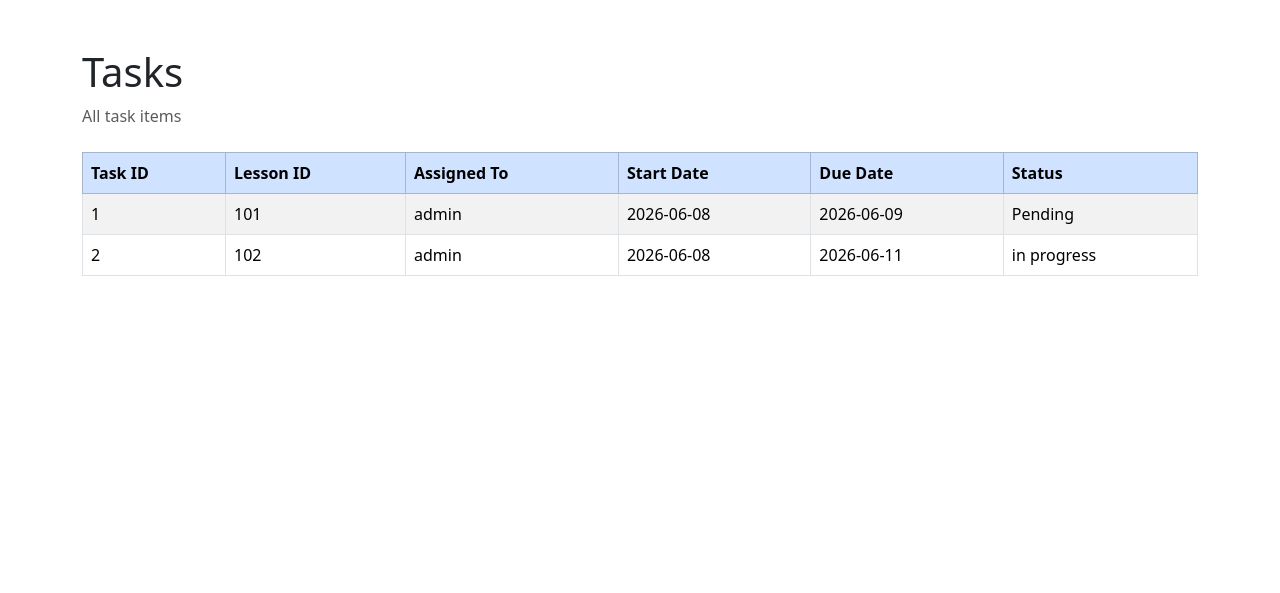
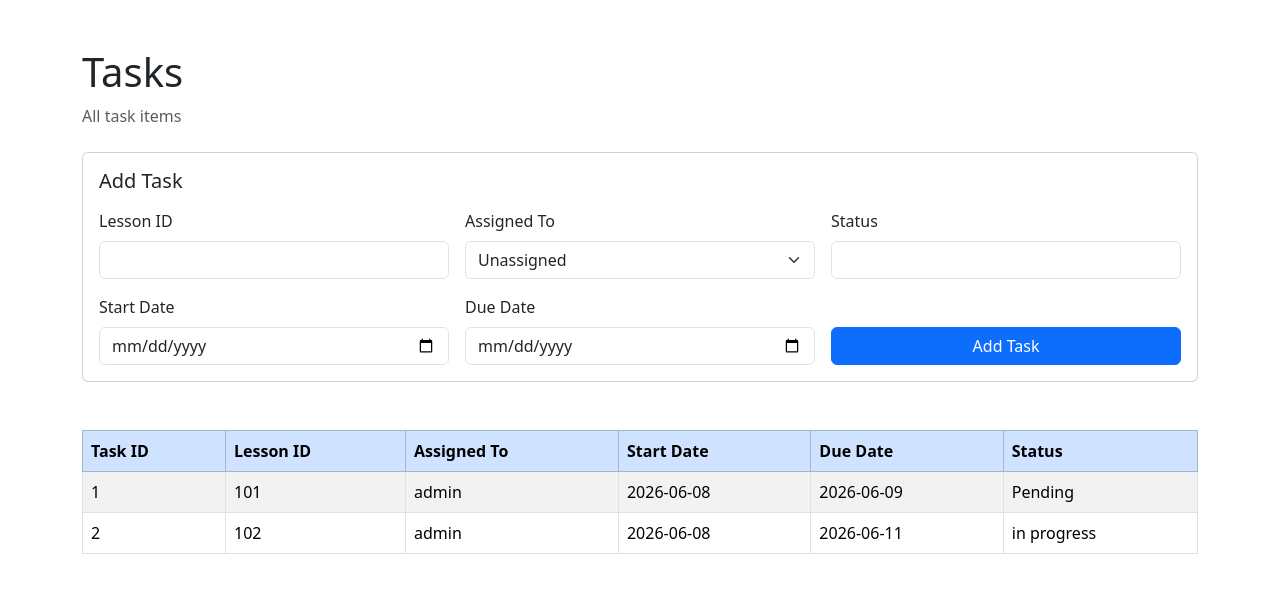
Before and after one commit to ApurwaNile/application_development-_CRUD, a FastAPI app: page /tasks in a window 1280 px wide. Shown: the part 56-649 px from the top of the page. Run offline with FastAPI, Linux system fonts and the light colour scheme; a user stored in the database is signed in.

Commit message:
Create task functionality complete

```diff
--- a/app/routers/tasks.py
+++ b/app/routers/tasks.py
@@ -1,12 +1,14 @@
+from datetime import date
 from pathlib import Path
 
-from fastapi import APIRouter, Depends, Request
+from fastapi import APIRouter, Depends, Form, Request
 from fastapi.responses import RedirectResponse
 from fastapi.templating import Jinja2Templates
 from sqlalchemy import select
 from sqlalchemy.orm import Session, joinedload
 
 from app.models.task import TaskItem
+from app.models.user import User
 from app.routers.auth import get_db, require_login
 
 router = APIRouter(prefix="/tasks", tags=["tasks"])
@@ -26,9 +28,37 @@ async def list_tasks(request: Request, db: Session = Depends(get_db)):
         .options(joinedload(TaskItem.assignee))
         .order_by(TaskItem.id)
     ).unique().all()
+    users = db.scalars(select(User).order_by(User.username)).all()
 
     return templates.TemplateResponse(
         request=request,
         name="task_form.html",
-        context={"tasks": tasks},
+        context={"tasks": tasks, "users": users},
     )
+
+
+@router.post("")
+async def create_task(
+    request: Request,
+    lesson_id: int = Form(...),
+    assigned_to: str = Form(""),
+    start_date: str = Form(...),
+    due_date: str = Form(...),
+    status: str = Form(...),
+    db: Session = Depends(get_db),
+):
+    auth_result = require_login(request)
+    if isinstance(auth_result, RedirectResponse):
+        return auth_result
+
+    task = TaskItem(
+        lesson_id=lesson_id,
+        assigned_to=int(assigned_to) if assigned_to else None,
+        start_date=date.fromisoformat(start_date),
+        due_date=date.fromisoformat(due_date),
+        status=status,
+    )
+    db.add(task)
+    db.commit()
+
+    return RedirectResponse(url="/tasks", status_code=303)
--- a/app/templates/task_form.html
+++ b/app/templates/task_form.html
@@ -16,6 +16,66 @@
     <div class="container mt-5">
         <h1>Tasks</h1>
         <p class="text-muted mb-4">All task items</p>
+
+        <form method="post" action="/tasks" class="card mb-5">
+            <div class="card-body">
+                <h2 class="h5 card-title mb-3">Add Task</h2>
+                <div class="row g-3">
+                    <div class="col-md-4">
+                        <label for="lesson_id" class="form-label">Lesson ID</label>
+                        <input
+                            type="number"
+                            class="form-control"
+                            id="lesson_id"
+                            name="lesson_id"
+                            required
+                        >
+                    </div>
+                    <div class="col-md-4">
+                        <label for="assigned_to" class="form-label">Assigned To</label>
+                        <select class="form-select" id="assigned_to" name="assigned_to">
+                            <option value="">Unassigned</option>
+                            {% for user in users %}
+                            <option value="{{ user.id }}">{{ user.username }}</option>
+                            {% endfor %}
+                        </select>
+                    </div>
+                    <div class="col-md-4">
+                        <label for="status" class="form-label">Status</label>
+                        <input
+                            type="text"
+                            class="form-control"
+                            id="status"
+                            name="status"
+                            required
+                        >
+                    </div>
+                    <div class="col-md-4">
+                        <label for="start_date" class="form-label">Start Date</label>
+                        <input
+                            type="date"
+                            class="form-control"
+                            id="start_date"
+                            name="start_date"
+                            required
+                        >
+                    </div>
+                    <div class="col-md-4">
+                        <label for="due_date" class="form-label">Due Date</label>
+                        <input
+                            type="date"
+                            class="form-control"
+                            id="due_date"
+                            name="due_date"
+                            required
+                        >
+                    </div>
+                    <div class="col-md-4 d-flex align-items-end">
+                        <button type="submit" class="btn btn-primary w-100">Add Task</button>
+                    </div>
+                </div>
+            </div>
+        </form>
 
         <div class="table-responsive">
             <table class="table table-striped table-bordered align-middle">
```
Also changed, not shown: task_manager.db.
